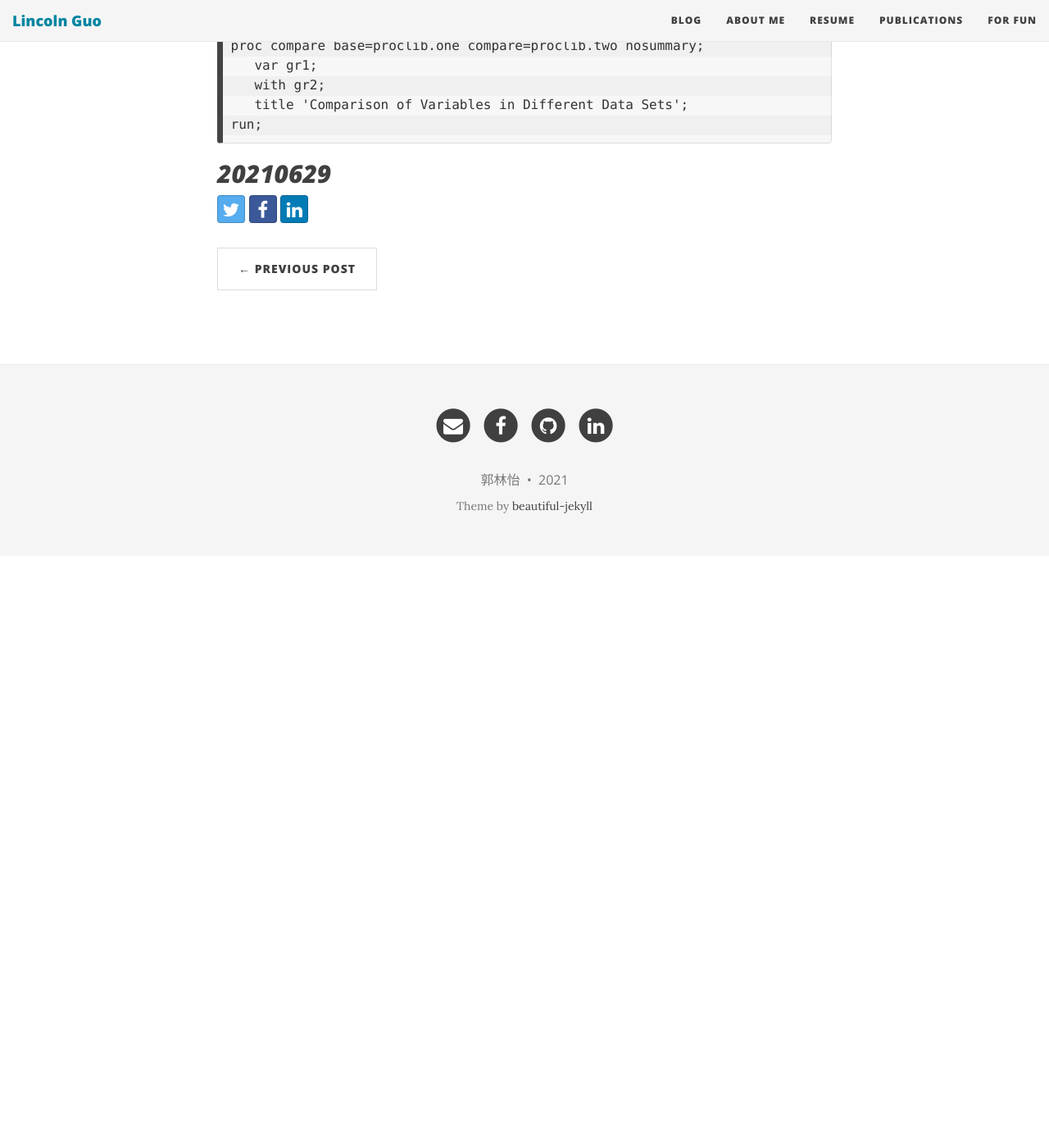
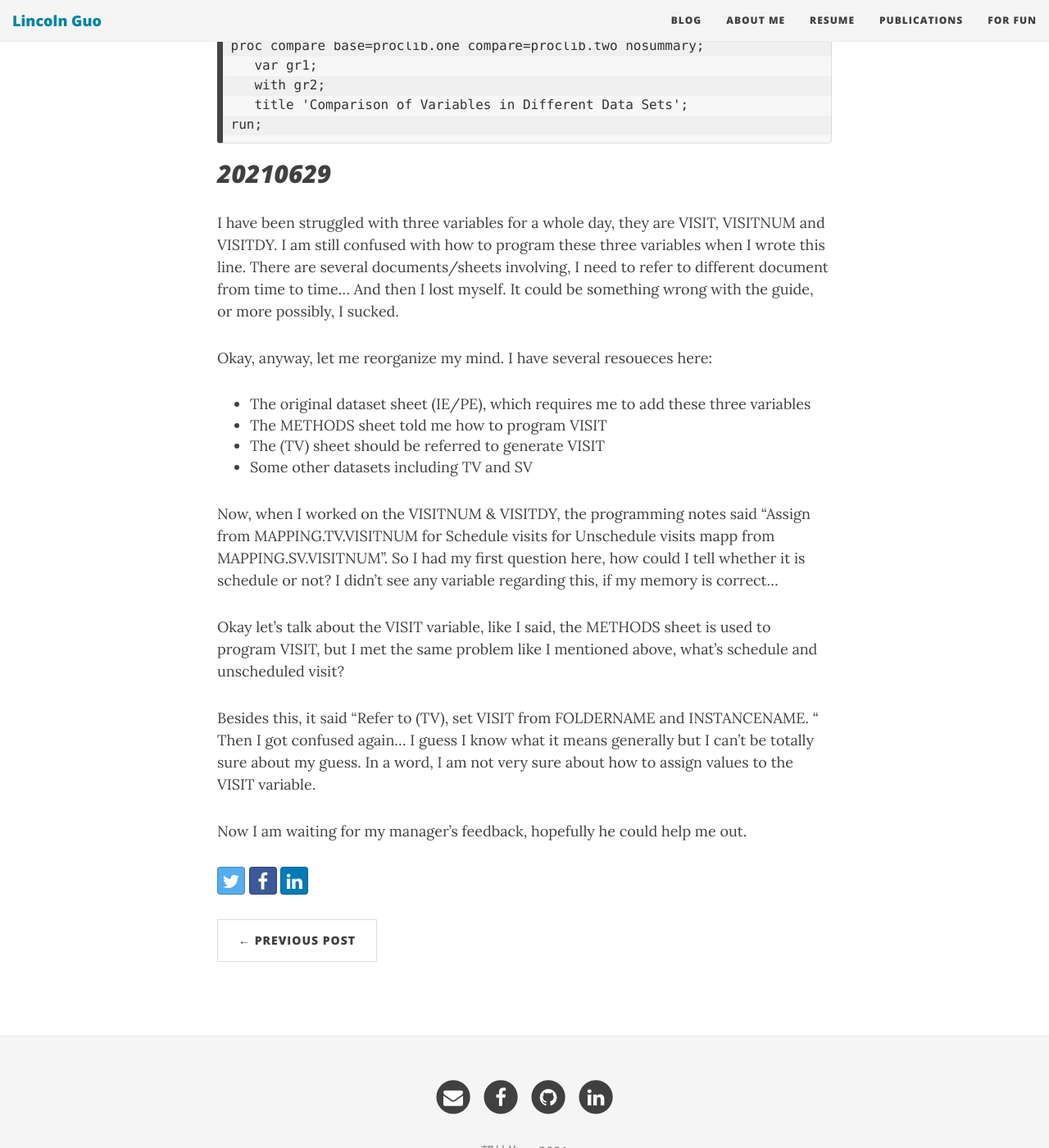
Before and after one commit to LinyiGuo96/LinyiGuo96.github.io, a Jekyll site: the page built from _posts/2021-06-16-SAS-Working-Notes.md, in a window 1280 px wide and 1400 px high, scrolled down 6142 px. Shown: the whole window at 82% size. Built offline with Jekyll 4.4.1, drawn with Linux system fonts in a browser that asks for light colours; nearby versions of some CDN libraries; comment, search, counter and statistics services are not loaded; before the commit the page ends 6820 px from its top, so only the background shows below that.

Commit message:
Update 2021-06-16-SAS-Working-Notes.md

````diff
--- a/_posts/2021-06-16-SAS-Working-Notes.md
+++ b/_posts/2021-06-16-SAS-Working-Notes.md
@@ -194,3 +194,19 @@ run;
 ```
 
 ## _20210629_
+
+I have been struggled with three variables for a whole day, they are VISIT, VISITNUM and VISITDY. I am still confused with how to program these three variables when I wrote this line. There are several documents/sheets involving, I need to refer to different document from time to time... And then I lost myself. It could be something wrong with the guide, or more possibly, I sucked.
+
+Okay, anyway, let me reorganize my mind. I have several resoueces here:
+- The original dataset sheet (IE/PE), which requires me to add these three variables
+- The METHODS sheet told me how to program VISIT
+- The (TV) sheet should be referred to generate VISIT
+- Some other datasets including TV and SV
+
+Now, when I worked on the VISITNUM & VISITDY, the programming notes said "Assign from MAPPING.TV.VISITNUM for Schedule visits for Unschedule visits mapp from MAPPING.SV.VISITNUM". So I had my first question here, how could I tell whether it is schedule or not? I didn't see any variable regarding this, if my memory is correct...
+
+Okay let's talk about the VISIT variable, like I said, the METHODS sheet is used to program VISIT, but I met the same problem like I mentioned above, what's schedule and unscheduled visit?
+
+Besides this, it said "Refer to (TV), set VISIT from FOLDERNAME and INSTANCENAME. " Then I got confused again... I guess I know what it means generally but I can't be totally sure about my guess. In a word, I am not very sure about how to assign values to the VISIT variable.
+
+Now I am waiting for my manager's feedback, hopefully he could help me out.
````
